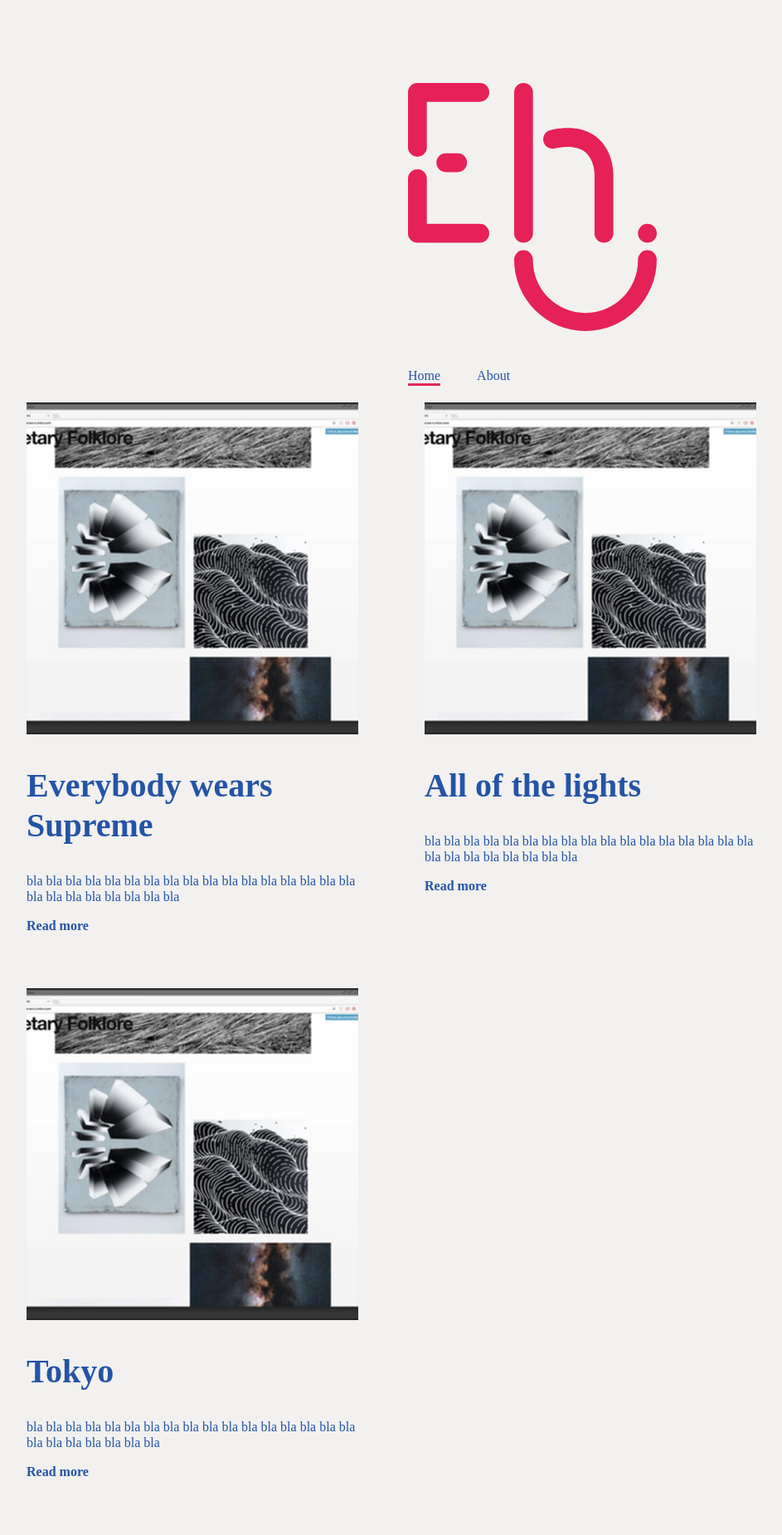
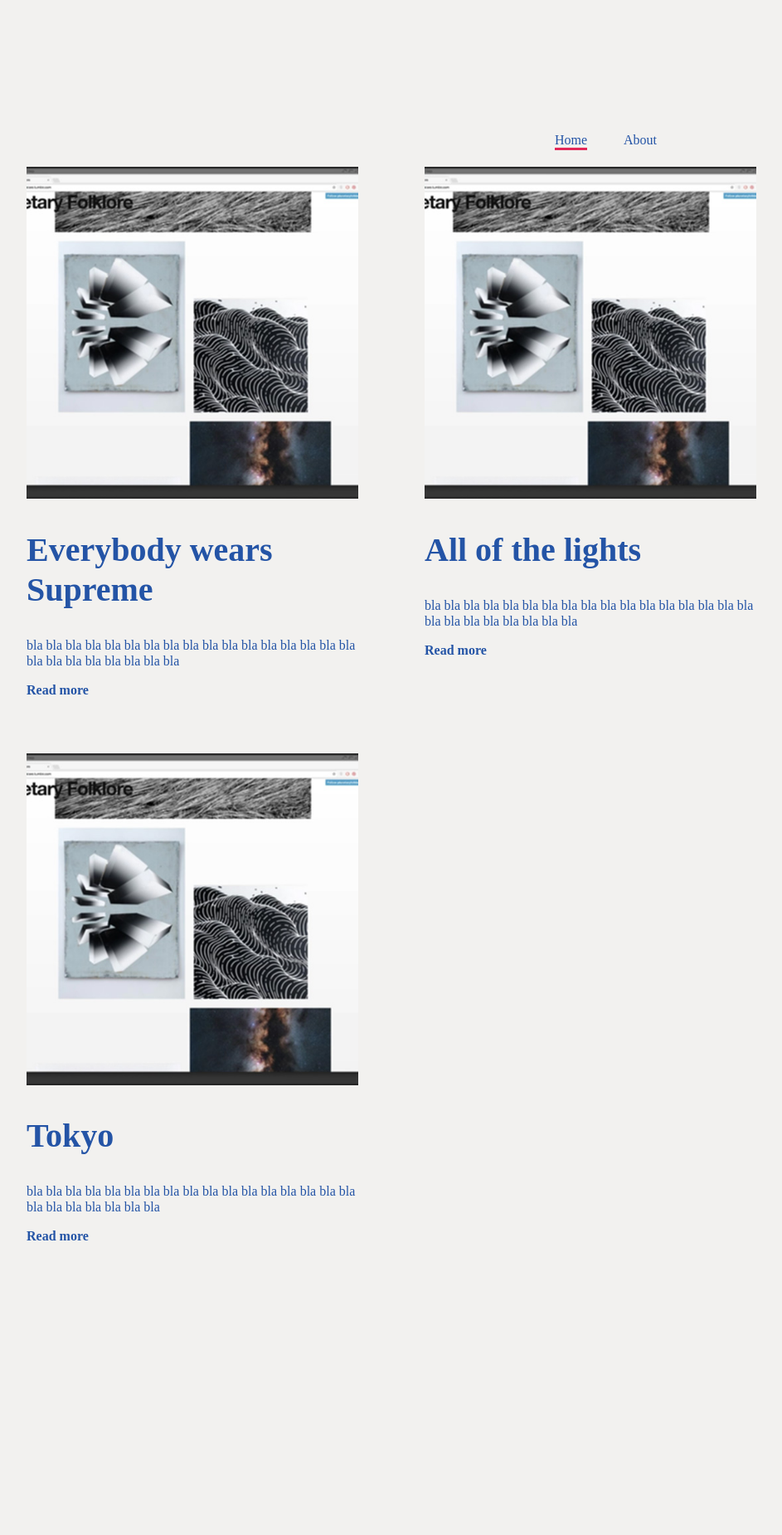
Before and after one commit to emho-lab/journal, a Jekyll site: the page built from index.html, in a window 1280 px wide. Shown: the whole page at 83% size, without its empty margins (218-1161 px from the left). Built offline with Jekyll 4.4.1, drawn with Linux system fonts in a browser that asks for light colours; after the commit the page ends 1566 px from its top, so only the background shows below that.

Commit message:
test logo insertb

```diff
--- a/_includes/header.html
+++ b/_includes/header.html
@@ -2,7 +2,7 @@
 
 <a href="https://www.emho.studio">
     <div class="logo">
-        <img src="/assets/images/logov2.svg"
+        <img src="/assets/images/flag.svg"
     </div>
 </a>
 
--- a/assets/css/app.scss
+++ b/assets/css/app.scss
@@ -103,8 +103,8 @@
 
 div.logo {
 
-    img {
-      width: 300px;
+    a.img {
+      width: 200px;
   }
 
   }
```
